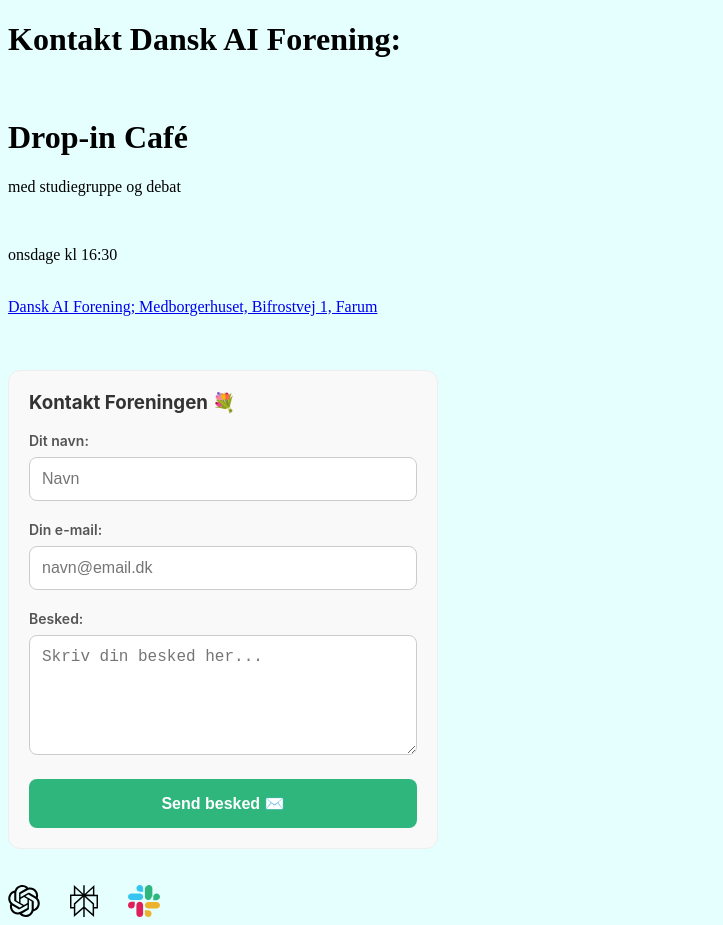
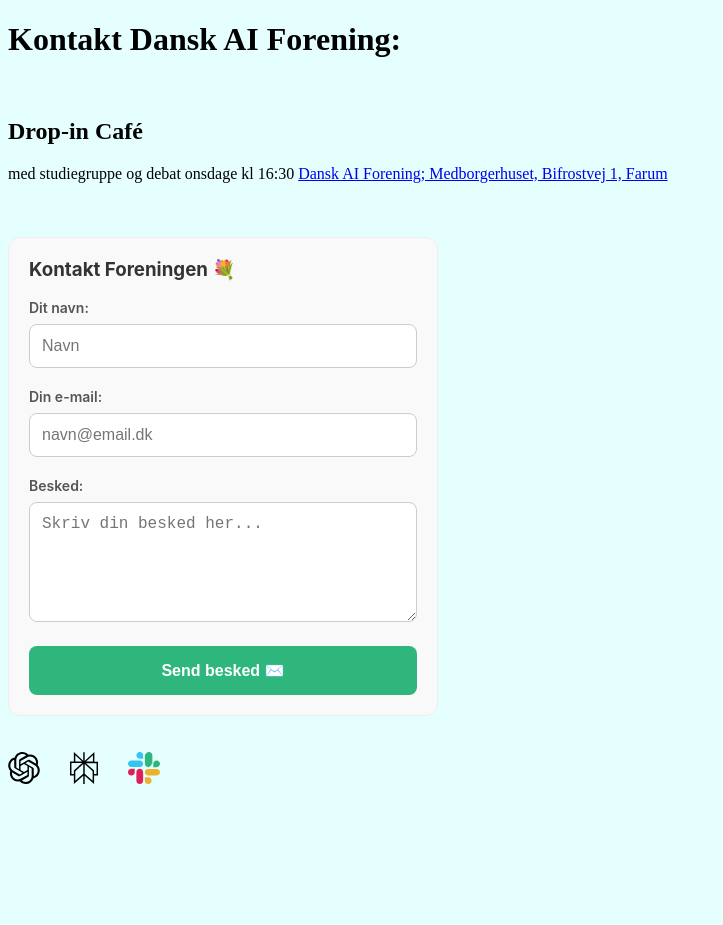
Before and after one commit to Dansk-AI-Forening/home, a plain HTML site: page kontakt/index.html in a window 1280 px wide. Shown: the whole page, without its empty margins (0-723 px from the left). After the commit the page ends 800 px from the top, so only its background shows below. Drawn offline with Linux system fonts and the light colour scheme.

Commit message:
Update index.html

```diff
--- a/kontakt/index.html
+++ b/kontakt/index.html
@@ -19,11 +19,11 @@
     <h1>Kontakt Dansk AI Forening:</h1>
 
     <br>
-     <h1>Drop-in Café</h1>
-     <p> med studiegruppe og debat </p> <br>
-     <p> onsdage kl 16:30</p>
+     <h2>Drop-in Café</h2>
+     <span> med studiegruppe og debat </span>
+     <span> onsdage kl 16:30</span>
 
-    <br> <a href="https://www.google.com/maps/place/Dansk+AI+Forening/@55.8162659,12.3757107,16z/data=!4m6!3m5!1s0x465245452084811b:0xd00cc99c2f981eed!8m2!3d55.8164837!4d12.380502!16s%2Fg%2F11ynx73df6?entry=ttu&g_ep=EgoyMDI1MTExNy4wIKXMDSoASAFQAw%3D%3D"> Dansk AI Forening; Medborgerhuset, Bifrostvej 1, Farum </a>
+    <a href="https://www.google.com/maps/place/Dansk+AI+Forening/@55.8162659,12.3757107,16z/data=!4m6!3m5!1s0x465245452084811b:0xd00cc99c2f981eed!8m2!3d55.8164837!4d12.380502!16s%2Fg%2F11ynx73df6?entry=ttu&g_ep=EgoyMDI1MTExNy4wIKXMDSoASAFQAw%3D%3D"> Dansk AI Forening; Medborgerhuset, Bifrostvej 1, Farum </a>
 
 <br><br><br><br>
 
```
